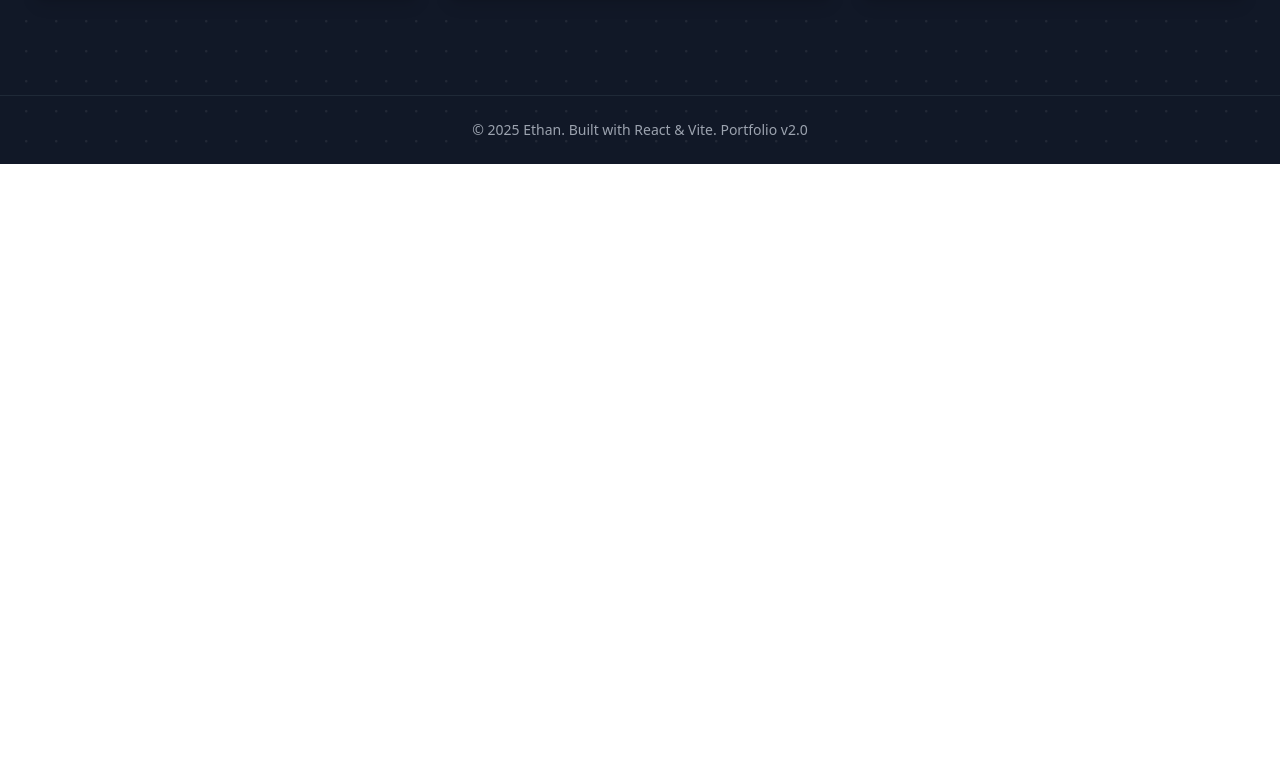
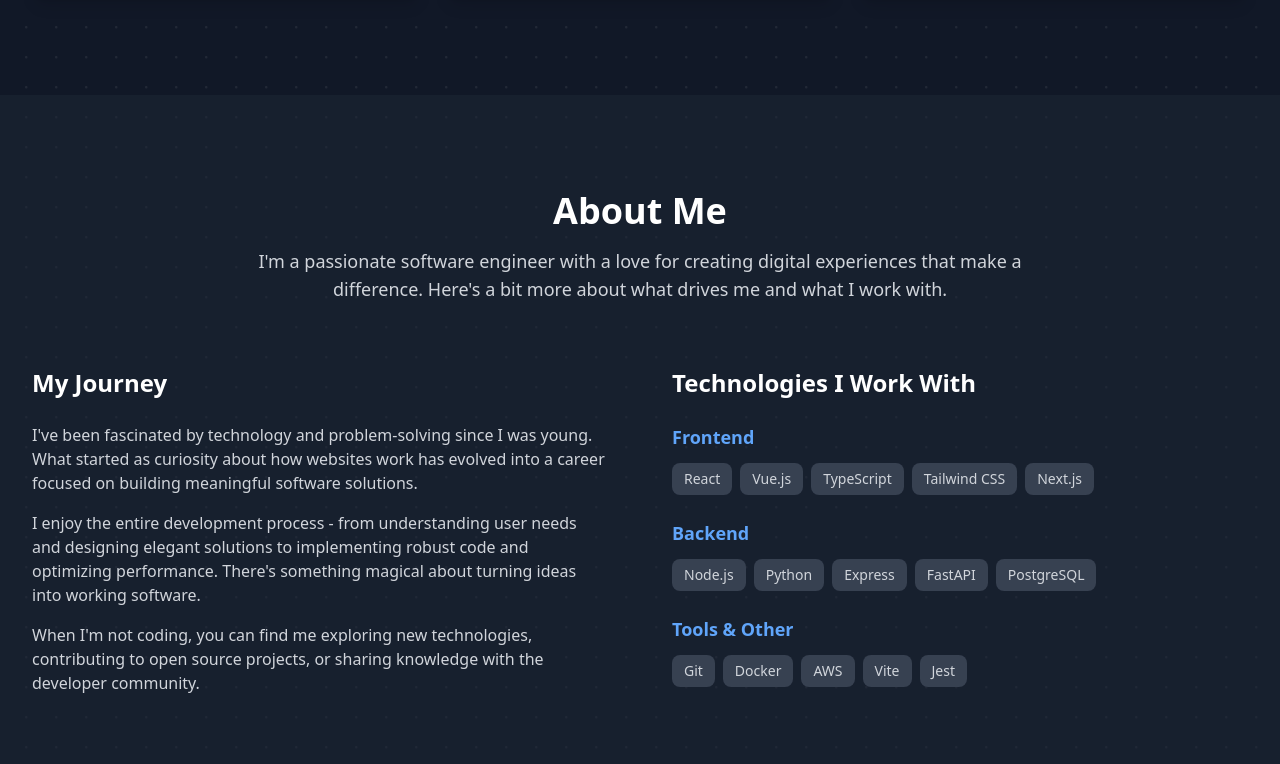
Before and after one commit to EngineerEthan/engineerethan.github.io, a React (Vite) app: page / in a window 1280 px wide. Shown: the part 1834-2598 px from the top of the page. Before the commit the page ends 1998 px from the top, so only its background shows below. Built offline with nearby package versions, Linux system fonts and the light colour scheme.

Commit message:
fix(App.tsx): make missing components visible

```diff
--- a/src/App.tsx
+++ b/src/App.tsx
@@ -2,6 +2,8 @@ import { Suspense, lazy } from 'react'
 import ErrorBoundary from './components/ErrorBoundary'
 import Layout from './components/Layout'
 import Hero from './components/Hero'
+import About from './components/About'
+import Contact from './components/Contact'
 import './App.css'
 
 // Lazy load components for better performance
@@ -19,6 +21,8 @@ function App() {
         }>
           <ProjectGrid />
         </Suspense>
+        <About />
+        <Contact />
       </Layout>
     </ErrorBoundary>
   )
```
